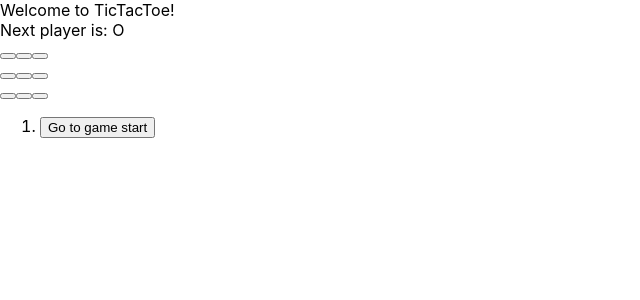
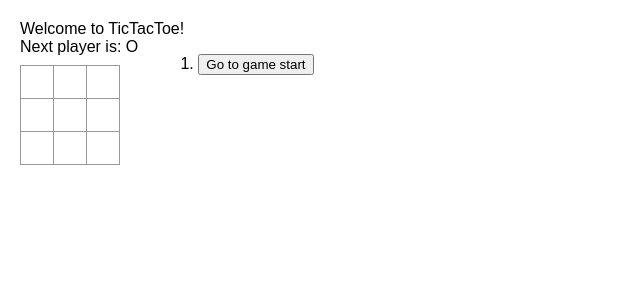
Before and after one commit to MuhammadAwaisGondal/TIcTacToe, a React (Create React App) app: page / in a window 1280 px wide. Shown: the top 300 px of the page, without its empty margins (0-640 px from the left). Built offline with nearby package versions, Linux system fonts and the light colour scheme.

Commit message:
CSS change

```diff
--- a/src/App.css
+++ b/src/App.css
@@ -36,3 +36,93 @@
     transform: rotate(360deg);
   }
 }
+* {
+  box-sizing: border-box;
+}
+
+body {
+  font-family: sans-serif;
+  margin: 20px;
+  padding: 0;
+}
+
+h1 {
+  margin-top: 0;
+  font-size: 22px;
+}
+
+h2 {
+  margin-top: 0;
+  font-size: 20px;
+}
+
+h3 {
+  margin-top: 0;
+  font-size: 18px;
+}
+
+h4 {
+  margin-top: 0;
+  font-size: 16px;
+}
+
+h5 {
+  margin-top: 0;
+  font-size: 14px;
+}
+
+h6 {
+  margin-top: 0;
+  font-size: 12px;
+}
+
+code {
+  font-size: 1.2em;
+}
+
+ul {
+  padding-inline-start: 20px;
+}
+
+* {
+  box-sizing: border-box;
+}
+
+body {
+  font-family: sans-serif;
+  margin: 20px;
+  padding: 0;
+}
+
+.square {
+  background: #fff;
+  border: 1px solid #999;
+  float: left;
+  font-size: 24px;
+  font-weight: bold;
+  line-height: 34px;
+  height: 34px;
+  margin-right: -1px;
+  margin-top: -1px;
+  padding: 0;
+  text-align: center;
+  width: 34px;
+}
+
+.board-row:after {
+  clear: both;
+  content: "";
+  display: table;
+}
+
+.status {
+  margin-bottom: 10px;
+}
+.game {
+  display: flex;
+  flex-direction: row;
+}
+
+.game-info {
+  margin-left: 20px;
+}
```
